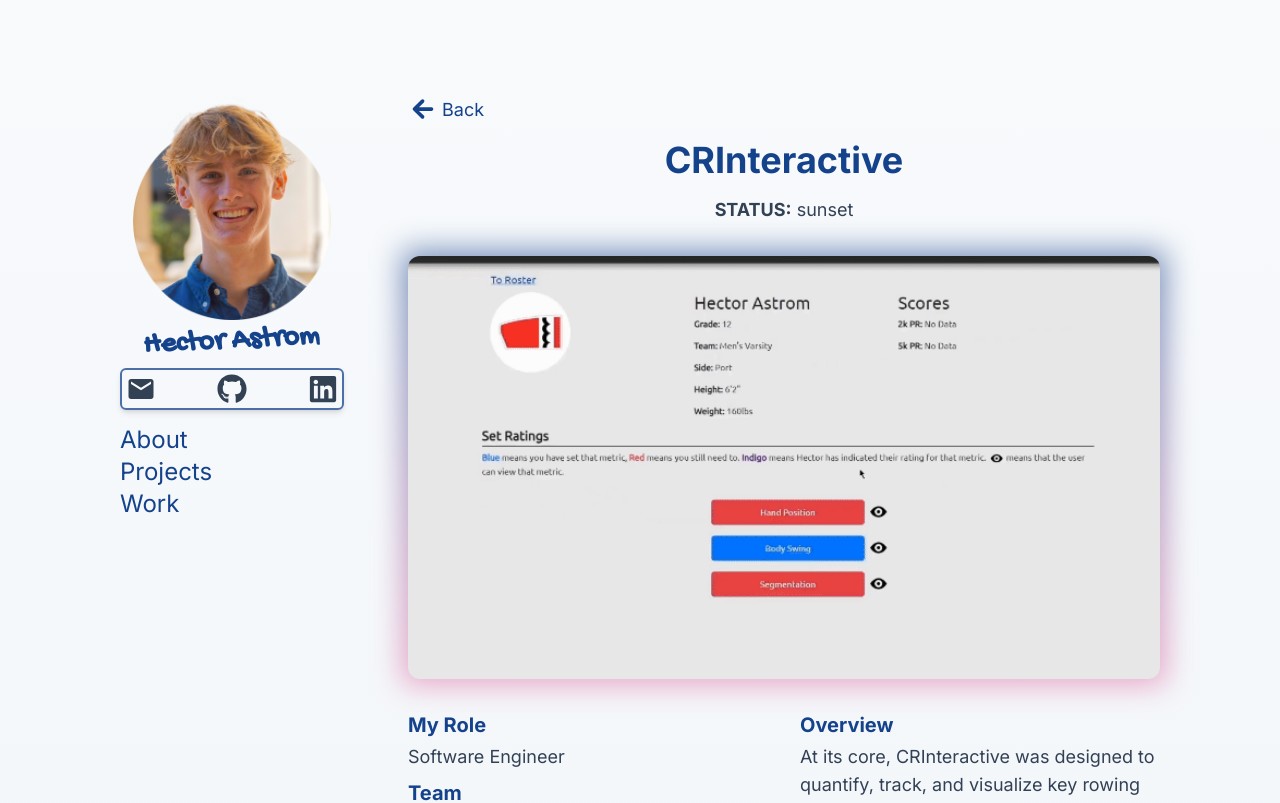
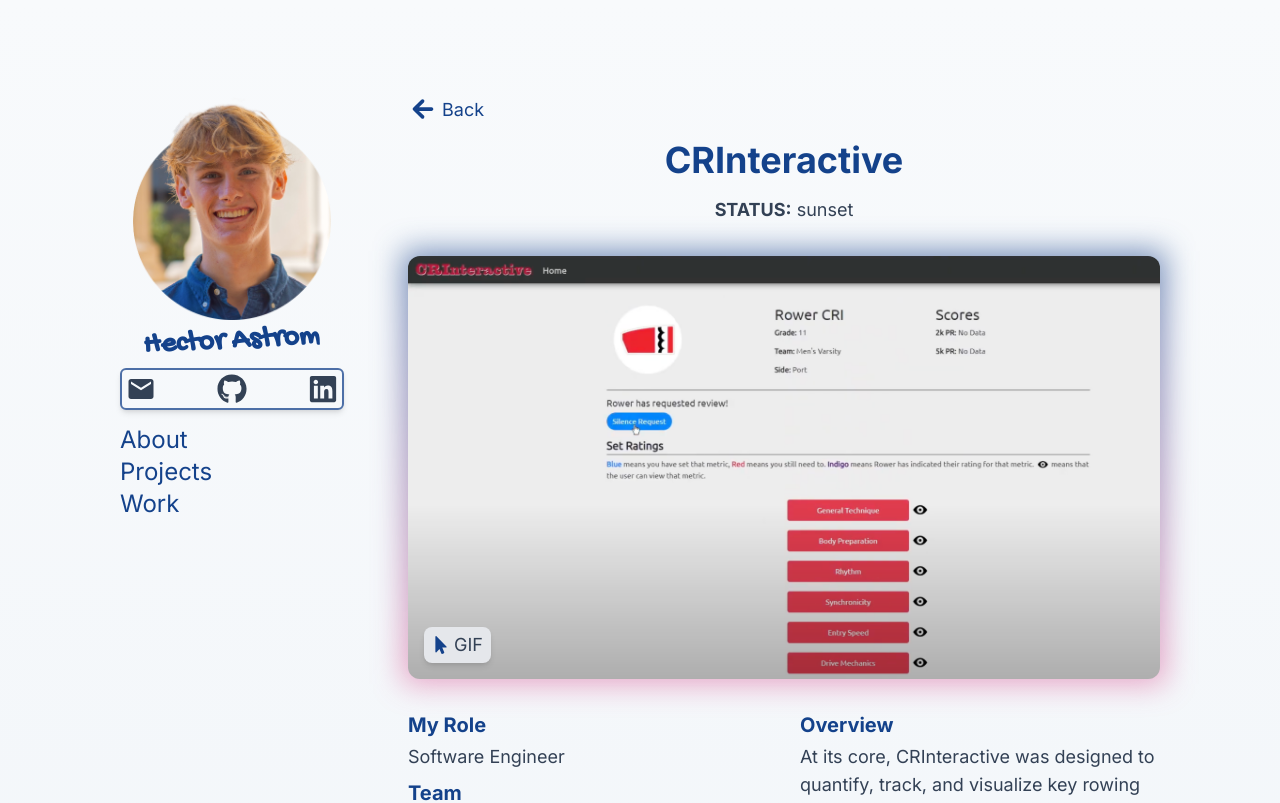
Before and after one commit to hectorastrom/personal-website, a Next.js app: page /projects/cri in a window 1280 px wide. Shown: the top 803 px of the page. Built offline with nearby package versions, Linux system fonts and the light colour scheme.

Commit message:
+ hoverable gifs if added to project json

```diff
--- a/public/project_data/projects.json
+++ b/public/project_data/projects.json
@@ -16,7 +16,7 @@
   "projects": [
     {
       "id": "circa",
-      "image_name": "circa_logo.svg",
+      "image_path": "circa_logo.svg",
       "name": "Circa",
       "date": "2024 - Present",
       "description": "Online learning platform emphasizing conceptual understanding through text-embedding transformer models.",
@@ -41,8 +41,9 @@
     },
     {
       "id": "cri",
-      "image_name": "cri.png",
-      "ss_name": "cri_gif.gif",
+      "image_path": "cri.png",
+      "ss_path": "cri169_ss.png",
+      "gif_path": "cri_gif.gif",
       "name": "CRInteractive",
       "date": "2021 - 2023",
       "description": "Platform to quantify and track rowing performance metrics.",
@@ -60,8 +61,8 @@
     },
     {
       "id": "tim",
-      "image_name": "tim.png",
-      "ss_name": "tim169_ss.png",
+      "image_path": "tim.png",
+      "ss_path": "tim169_ss.png",
       "name": "Text into Music",
       "date": "2023",
       "description": "Web app that layers bespoke audio soundscapes to your books.",
@@ -92,8 +93,8 @@
     },
     {
       "id": "stud",
-      "image_name": "stud.png",
-      "ss_name": "stud169_ss.png",
+      "image_path": "stud.png",
+      "ss_path": "stud169_ss.png",
       "name": "stud",
       "date": "2023",
       "description": "Web app and chrome extension for building smarter study habits.",
@@ -117,12 +118,13 @@
     },
     {
       "id": "metatour",
-      "image_name": "metatour_logo.png",
-      "ss_name": "metatour_gif.gif",
+      "image_path": "metatour_logo.png",
+      "ss_path": "metatour_ss.png",
+      "gif_path": "metatour_gif.gif",
       "name": "Meta Tour",
       "date": "2022",
       "description": "A Google Street View-like platform tailored for home tours.",
-      "tags": ["Swift", "OpenCV", "Flask"],
+      "tags": ["Swift", "OpenCV", "IMUFusion", "Flask"],
       "status": "sunset",
       "github": "https://github.com/womogenes/meta-tour",
       "role": "Backend Developer",
@@ -136,8 +138,8 @@
     },
     {
       "id": "portfolio",
-      "image_name": "borderless_portfolio.svg",
-      "ss_name": "portfolio169_ss.png",
+      "image_path": "borderless_portfolio.svg",
+      "ss_path": "portfolio169_ss.png",
       "name": "This Website",
       "date": "2024 - Present",
       "description": "Active Next.js & React portfolio site.",
--- a/src/app/projects/[slug]/page.tsx
+++ b/src/app/projects/[slug]/page.tsx
@@ -2,10 +2,10 @@ import { notFound } from "next/navigation";
 import fs from "fs";
 import path from "path";
 import React from "react";
-import Image from "next/image";
 import { IoMdArrowRoundBack } from "react-icons/io";
 import Link from "next/link";
 import HorDivider from "@/components/HorDivider";
+import HoverGif from "@/components/HoverGif";
 
 type TeamMember = {
   [name: string]: string;
@@ -13,8 +13,9 @@ type TeamMember = {
 
 type Project = {
   id: string;
-  image_name: string;
-  ss_name?: string;
+  image_path: string;
+  ss_path?: string;
+  gif_path?: string;
   name: string;
   date: string;
   description: string;
@@ -82,26 +83,27 @@ export default function ProjectPage({ params }: { params: { slug: string } }) {
             <p className="inline"> {project.status}</p>
           </span>
         </div>
-        {project.ss_name
-        ? (<>
+        {project.ss_path ? (
+          <>
             <div className="glow-border-container mb-8">
               <div className="glow-border">
-                <Image
-                  src={`/project_data/screenshots/${project.ss_name}`}
+                <HoverGif
+                  staticImage={`/project_data/screenshots/${project.ss_path}`}
+                  gifImage={
+                    project.gif_path
+                      ? `/project_data/screenshots/${project.gif_path}`
+                      : undefined
+                  }
                   alt={`${project.name} Screenshot`}
-                  width={1600}
-                  height={900}
-                  priority={true}
-                  className="absolute left-0 top-0 object-contain w-full h-full rounded-xl"
                 />
               </div>
             </div>
-          </>)
-          :
+          </>
+        ) : (
           <div className="pb-8">
-            <HorDivider/>
+            <HorDivider />
           </div>
-        }
+        )}
         <div className="grid grid-cols-1 gap-6 md:grid-cols-2 md:gap-8">
           {/* first col */}
           <div>
--- a/src/app/projects/page.tsx
+++ b/src/app/projects/page.tsx
@@ -16,7 +16,7 @@ import Link from "next/link";
 // Define the structure of the project data
 interface Project {
   id: string;
-  image_name: string;
+  image_path: string;
   name: string;
   date: string;
   description: string;
@@ -68,7 +68,7 @@ export default async function Page() {
                   </div>
                   <CardImage>
                     <Image
-                      src={`/project_data/images/${project.image_name}`}
+                      src={`/project_data/images/${project.image_path}`}
                       alt={project.name}
                       width={100}
                       height={100}
--- /dev/null
+++ b/src/components/HoverGif.tsx
@@ -0,0 +1,58 @@
+'use client';
+
+import { useState } from "react";
+import Image from "next/image";
+import { FaMousePointer } from "react-icons/fa";
+
+type HoverGifProps = {
+  staticImage: string;
+  gifImage?: string;
+  alt: string;
+};
+
+export default function HoverGif({
+  staticImage,
+  gifImage,
+  alt,
+}: HoverGifProps) {
+  const [gifSrc, setGifSrc] = useState(gifImage);
+
+  const handleMouseEnter = () => {
+    setGifSrc(staticImage);
+    setTimeout(() => {
+      setGifSrc(gifImage);
+    }, 50); // Small delay to reset the GIF
+  };
+
+  return (
+    <>
+      <Image
+        src={staticImage}
+        width={1600}
+        height={900}
+        alt={alt}
+        priority={true}
+        className="absolute left-0 top-0 object-contain w-full h-full rounded-xl"
+      />
+
+      {gifImage && (
+        <>
+          <div className="absolute bottom-2 left-2 md:bottom-4 md:left-4 bg-gray-200 rounded-lg shadow-md px-2 py-1 flex items-center space-x-1">
+            <FaMousePointer className="text-emphasis" />
+            <span>GIF</span>
+          </div>
+          <Image
+            src={gifSrc}
+            width={1600}
+            height={900}
+            alt={alt}
+            className="absolute opacity-0 hover:opacity-100 transition-opacity duration-300 delay-200 left-0 top-0 object-contain w-full h-full rounded-xl"
+            priority={true}
+            unoptimized={true}
+            onMouseEnter={handleMouseEnter}
+          />
+        </>
+      )}
+    </>
+  );
+}
```
Also changed, not shown: public/project_data/screenshots/metatour_ss.png (added), 1 other file (tests, documents, lock files or other folders).
